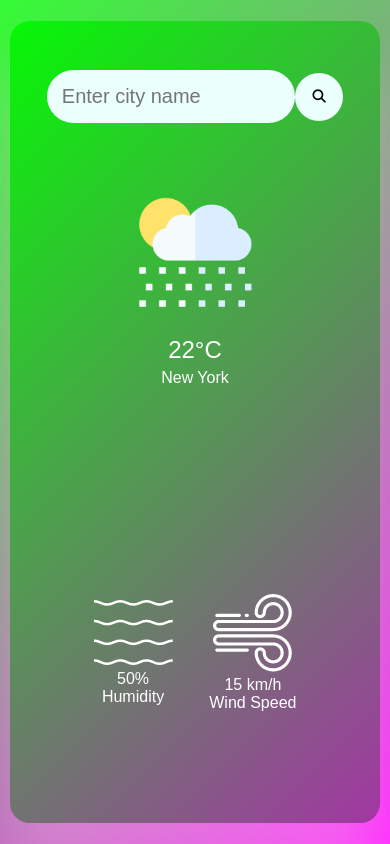
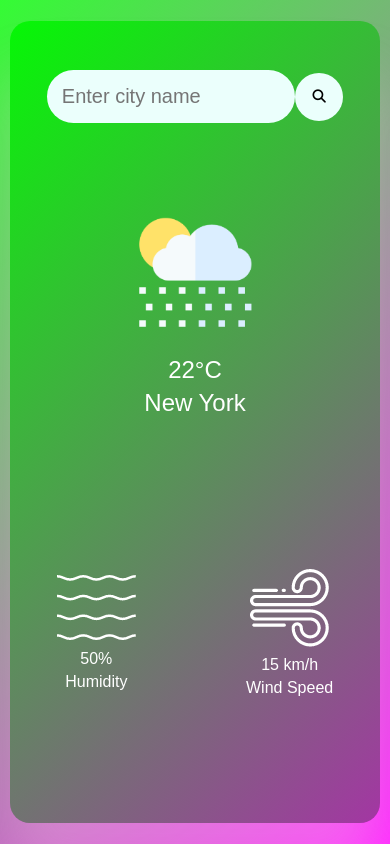
Before and after one commit to Kunalsharma1407/weather-app, a plain HTML site: page index.html in a window 390 px wide. Drawn offline with Linux system fonts and the light colour scheme.

Commit message:
small-changes in styling

```diff
--- a/style.css
+++ b/style.css
@@ -89,7 +89,7 @@
         display: flex;
         align-items: center;
         height: 40%;
-        justify-content: space-evenly;
+        justify-content: space-between;
         padding: 0 10px;
         margin: 0;
     }
@@ -97,12 +97,12 @@
     .weather{
         display: flex;
         flex-direction: column;
-        justify-content: space-between;
+        justify-content: space-evenly;
         height: 75%;
         width: 80%;
     }
     .weather-display{
-        height: 60%;
+        height: 50%;
     }
     .weather h1{
         font-size: 1.5rem;
@@ -110,7 +110,7 @@
     }
 
     .weather h2{
-        font-size: 1rem;
+        font-size: 1.5rem;
         font-weight: 400;
         margin-top: 5px;
     }
@@ -119,6 +119,11 @@
         height: 10rem;
         width: auto;
         object-fit: contain;
+    }
+
+    .col p{
+        font-size: 1rem;
+        padding-top: 5px;
     }
 }
 
```
